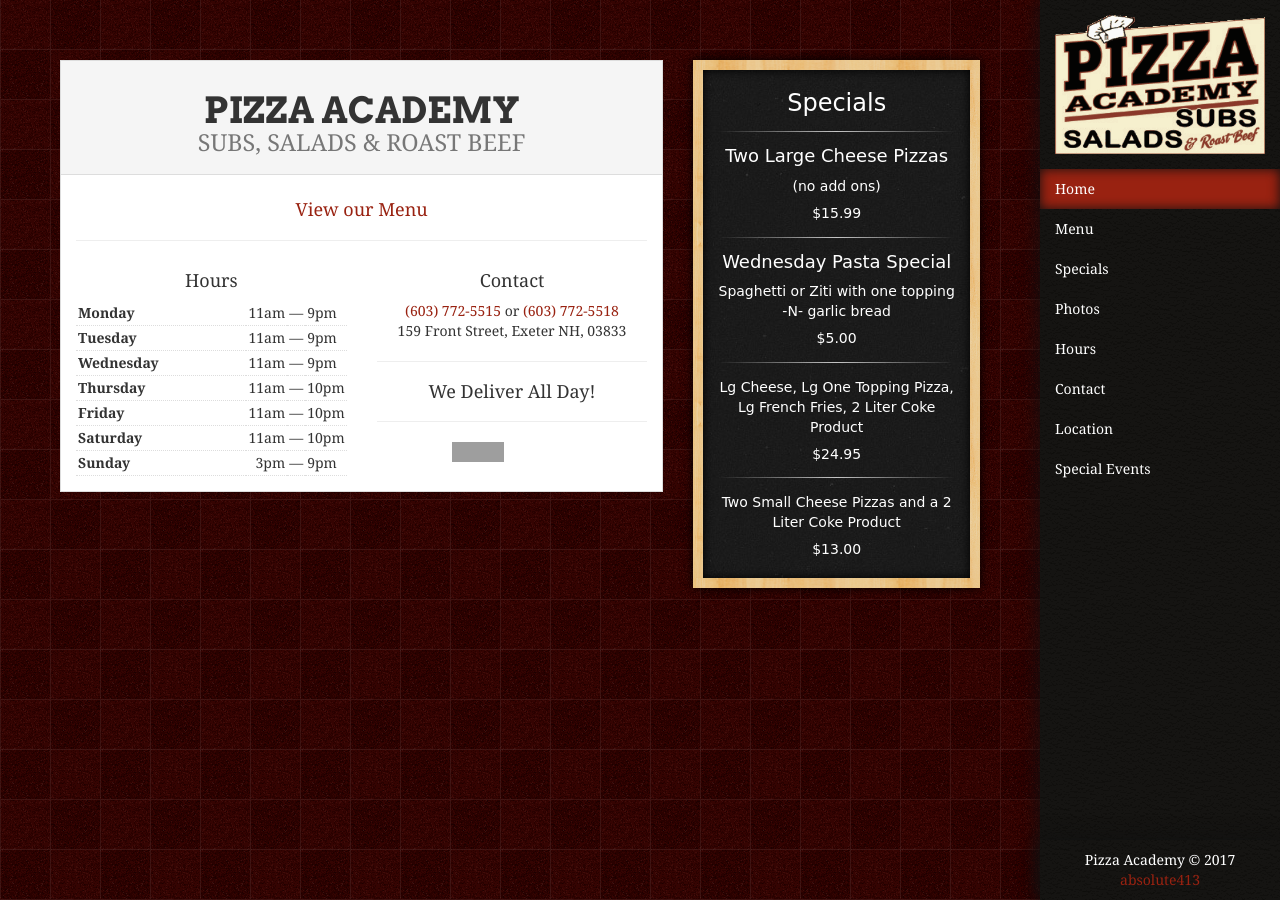
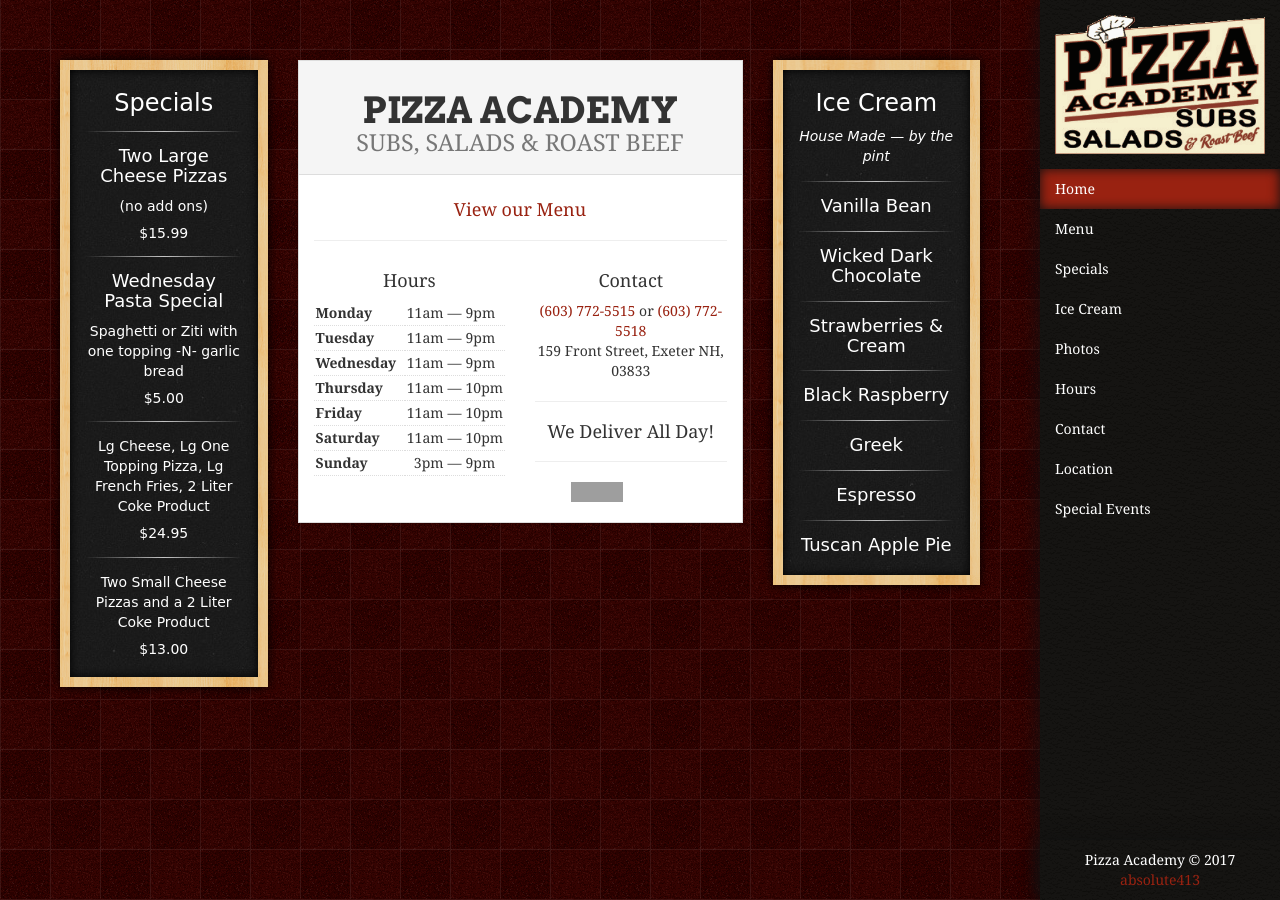
Before and after one commit to absolute413/PizzaAcademy.com, a Jekyll site: the page built from _public/index.html, in a window 1280 px wide. Built offline with Jekyll 4.4.1, drawn with Linux system fonts in a browser that asks for light colours; nearby versions of some CDN libraries; some web fonts are replaced; grey boxes are pictures that could not be loaded.

Commit message:
Add Ice Cream

```diff
--- a/_assets/css/default.css
+++ b/_assets/css/default.css
@@ -196,6 +196,38 @@
   background-image:      -o-linear-gradient(left, rgba(255,255,255,0), rgba(255,255,255,0.75), rgba(255,255,255,0));
 }
 
+.flavors-board {
+  padding: 10px 15px;
+  background-color: #000;
+  background-image: url(../img/broken_noise.png);
+  border: 10px solid #e9c78d;
+  border-image: url(../img/purty_wood.png) 20 20 20 20 repeat;
+  box-shadow: 0 0 10px #000, inset 0 0 10px #000;
+  color: #fff;
+  text-align: center;
+}
+.flavors-board * {
+  font-family: 'Comic Sans MS';
+}
+.flavors-header {
+  margin-top: 10px;
+  margin-bottom: 10px;
+}
+.flavors-item {
+  position: relative;
+  margin-top: 30px;
+}
+.flavors-item::before {
+  content: '';
+  position: absolute;
+  top: -15px; right: 0; left: 0;
+  height: 1px;
+  background-image: -webkit-linear-gradient(left, rgba(255,255,255,0), rgba(255,255,255,0.75), rgba(255,255,255,0));
+  background-image:    -moz-linear-gradient(left, rgba(255,255,255,0), rgba(255,255,255,0.75), rgba(255,255,255,0));
+  background-image:     -ms-linear-gradient(left, rgba(255,255,255,0), rgba(255,255,255,0.75), rgba(255,255,255,0));
+  background-image:      -o-linear-gradient(left, rgba(255,255,255,0), rgba(255,255,255,0.75), rgba(255,255,255,0));
+}
+
 .menu-table {
 
 }
--- a/_config.yml
+++ b/_config.yml
@@ -25,6 +25,7 @@
 exclude:
   - README
   - Gemfile
+  - vendor
 
 # Metadata
 baseurl: ""
--- /dev/null
+++ b/_data/flavors.yaml
@@ -0,0 +1,7 @@
+- name: Vanilla Bean
+- name: Wicked Dark Chocolate
+- name: Strawberries & Cream
+- name: Black Raspberry
+- name: Greek
+- name: Espresso
+- name: Tuscan Apple Pie
--- /dev/null
+++ b/_includes/_flavors.html
@@ -0,0 +1,10 @@
+<div class="flavors-board">
+  <h3 class="flavors-header">Ice Cream</h3>
+  <em>House Made &mdash; by the pint</em>
+
+  {% for flavor in site.data.flavors %}
+  <div class="flavors-item">
+    <h4>{{ flavor.name }}</h4>
+  </div>
+  {% endfor %}
+</div>
--- a/_includes/modals.html
+++ b/_includes/modals.html
@@ -1,3 +1,25 @@
+<div class="modal fade" id="specials">
+  <div class="modal-dialog modal-sm">
+    <div class="modal-content">
+      <div class="modal-body" style="padding:0;">
+        <button type="button" class="close" data-dismiss="modal" style="margin-top:8px;margin-right:13px;color:#fff;opacity:0.8;">&times;</button>
+        {% include _specials.html %}
+      </div>
+    </div>
+  </div>
+</div>
+
+<div class="modal fade" id="flavors">
+  <div class="modal-dialog modal-sm">
+    <div class="modal-content">
+      <div class="modal-body" style="padding:0;">
+        <button type="button" class="close" data-dismiss="modal" style="margin-top:8px;margin-right:13px;color:#fff;opacity:0.8;">&times;</button>
+        {% include _flavors.html %}
+      </div>
+    </div>
+  </div>
+</div>
+
 <div class="modal fade" id="hours">
   <div class="modal-dialog modal-sm">
     <div class="modal-content">
--- a/_includes/sidebar.html
+++ b/_includes/sidebar.html
@@ -26,8 +26,13 @@
         </a>
       </li>
       <li class="nav-item sidebar-nav-item">
-        <a href="{{ "/" | prepend: site.baseurl }}">
+        <a href="#specials" data-toggle="modal">
           Specials
+        </a>
+      </li>
+      <li class="nav-item sidebar-nav-item">
+        <a href="#flavors" data-toggle="modal">
+          Ice Cream
         </a>
       </li>
       <li class="nav-item sidebar-nav-item {% if url == "/photos/" %}active{% endif %}">
--- a/_public/index.html
+++ b/_public/index.html
@@ -3,7 +3,7 @@
 ---
 
 <div class="row">
-  <div class="col-md-8">
+  <div class="col-md-6 col-md-push-3">
     <div class="panel panel-default text-center">
       <div class="panel-heading">
         <h1 style="font-family:Arvo;text-transform:uppercase;">
@@ -28,7 +28,12 @@
       </div>
     </div>
   </div>
-  <div class="col-md-4">
+
+  <div class="col-md-3 col-md-pull-6">
     {% include _specials.html %}
   </div>
+
+  <div class="col-md-3">
+    {% include _flavors.html %}
+  </div>
 </div>
```
